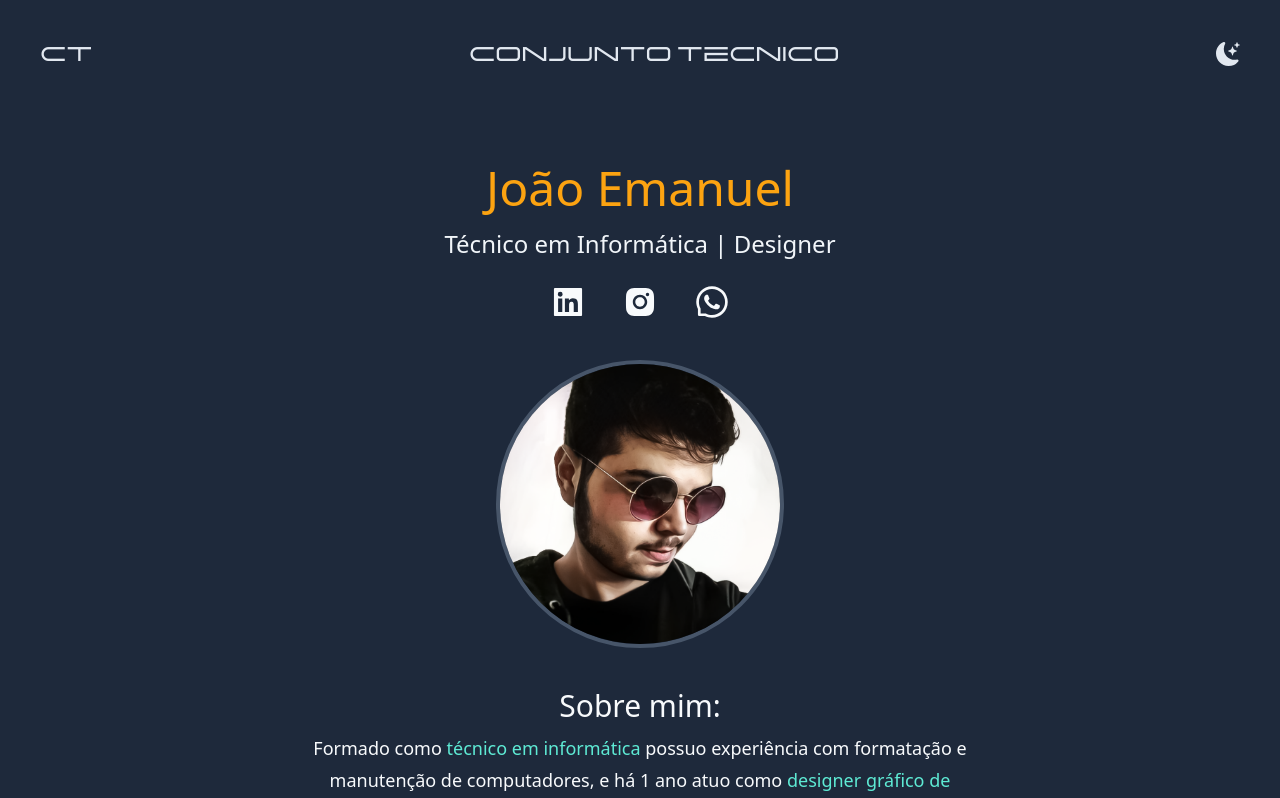
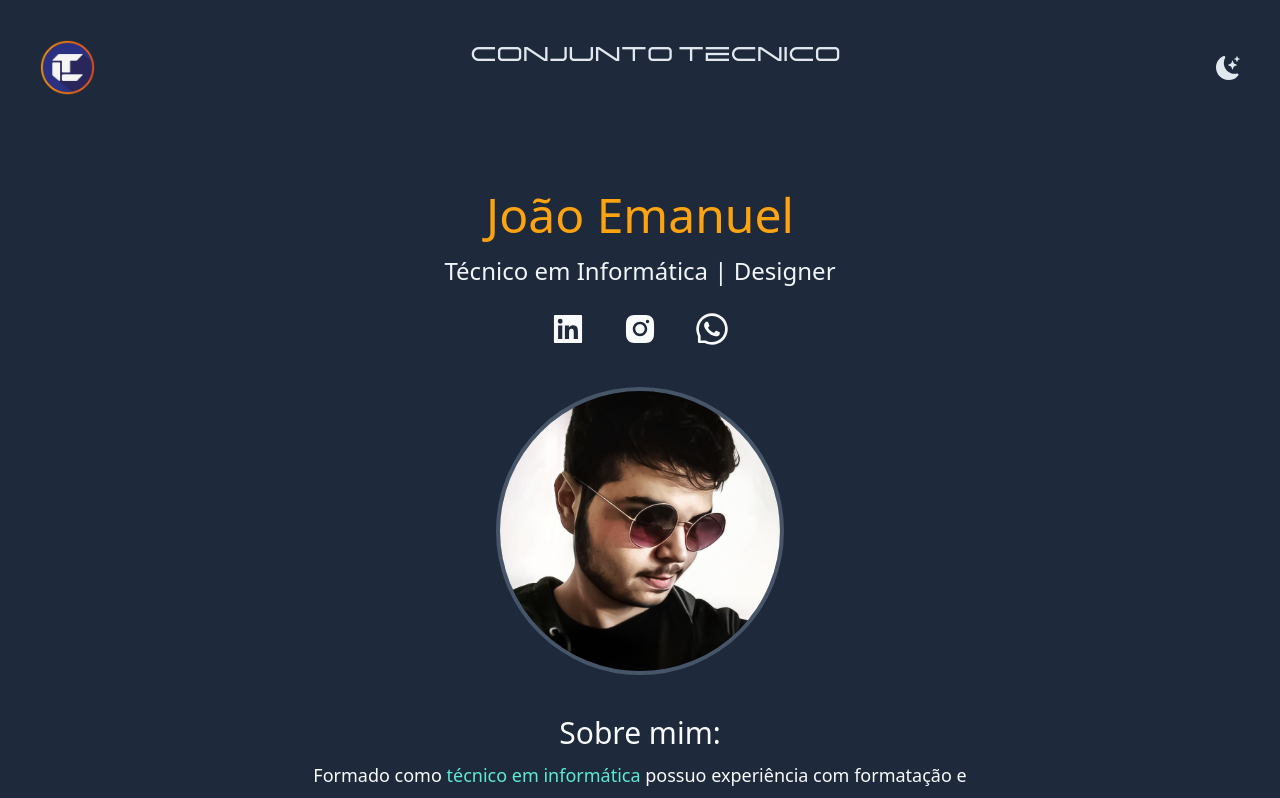
Before and after one commit to Soulzin01/joaoportfolio, a Next.js app: page / in a window 1280 px wide. Shown: the top 798 px of the page. Built offline with nearby package versions, Linux system fonts and the light colour scheme.

Commit message:
commit new logo

```diff
--- a/pages/index.js
+++ b/pages/index.js
@@ -6,6 +6,7 @@ import desjoao from "../public/joaoImg.png";
 import iconDesign from '../public/iconDesign.png';
 import Dev from '../public/Dev.svg';
 import { useState } from 'react';
+import CT from '../public/ct.png';
 
 export default function Home() {
   const [darkMode, setDarkMode] = useState(false);
@@ -21,7 +22,8 @@ export default function Home() {
       h-full m-0 overflow-hidden'>
           <section className=''>
             <nav className='py-10 mb-12 flex justify-between'>
-                <h1 className='text-xl text-slate-200 font-centauri cursor-default select-none dark:text-gaiat-blue '>CT</h1>
+                {/* <h1 className='text-xl text-slate-200 font-centauri cursor-default select-none dark:text-gaiat-blue '>CT</h1> */}
+                <Image src={CT} width={55} height={55}/>
                 <h1 className='text-xl text-slate-200 font-centauri cursor-default select-none dark:text-gaiat-blue max-md:hidden'>Conjunto Tecnico</h1>
               <ul className='flex items-center'>
                 <li>
```
Also changed, not shown: public/ct.png (added).
